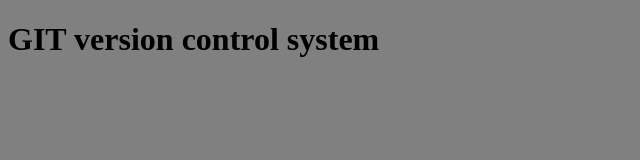
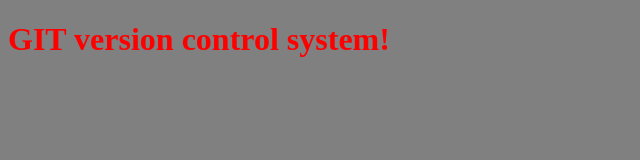
Before and after one commit to Jamil07316/learning-git, a plain HTML site: page index.html in a window 1280 px wide. Shown: the whole page, without its empty margins (0-640 px from the left). Drawn offline with Linux system fonts and the light colour scheme.

Commit message:
Updated all file in single command

```diff
--- a/index.html
+++ b/index.html
@@ -8,7 +8,7 @@
     <link rel="stylesheet" href="style.css" />
   </head>
   <body>
-    <h1>GIT version control system</h1>
+    <h1>GIT version control system!</h1>
     <script src="main.js"></script>
   </body>
 </html>
--- a/main.js
+++ b/main.js
@@ -1 +1 @@
-console.log("connected");
+console.log("connected!");
--- a/style.css
+++ b/style.css
@@ -1,3 +1,4 @@
 body {
   background-color: gray;
+  color: red;
 }
```
